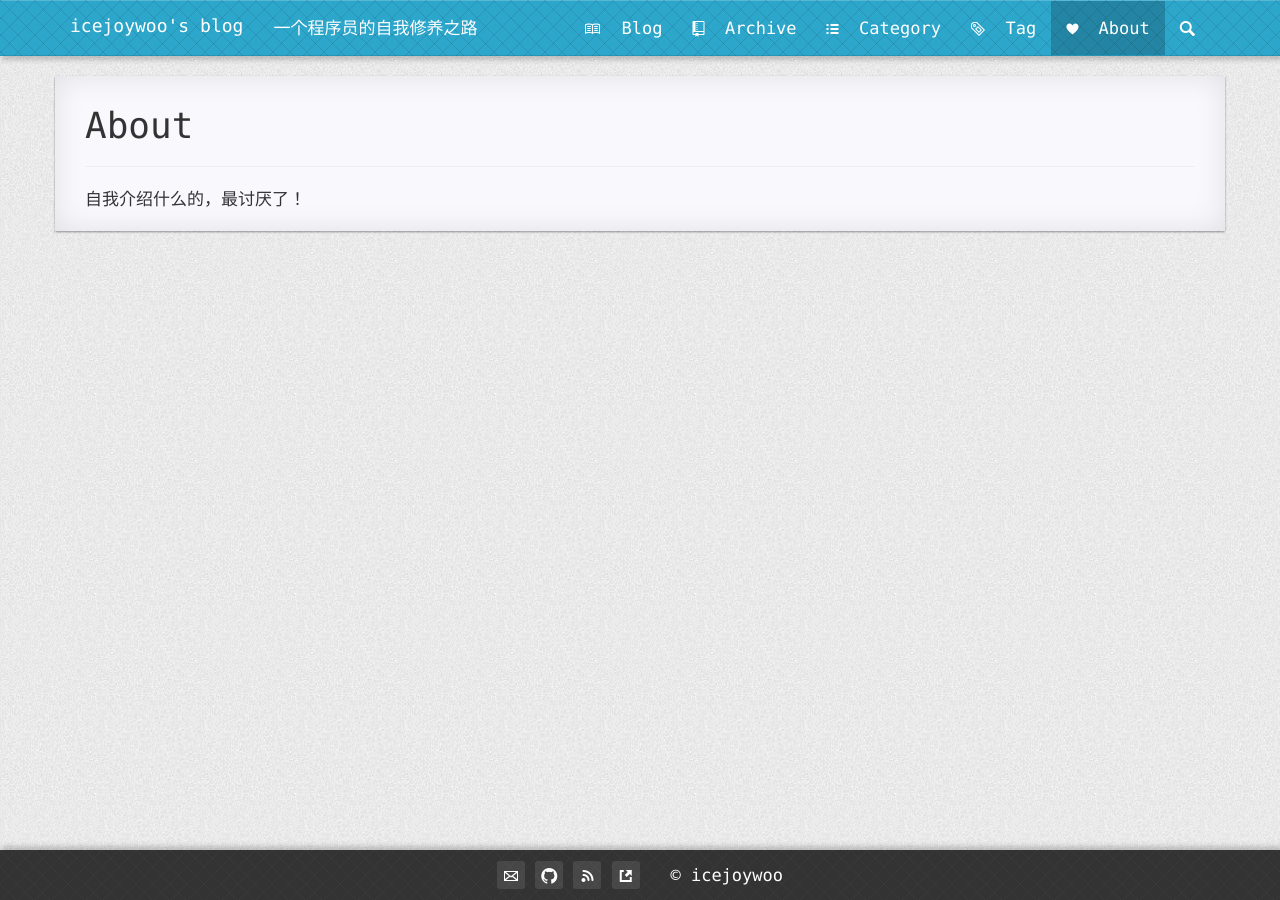
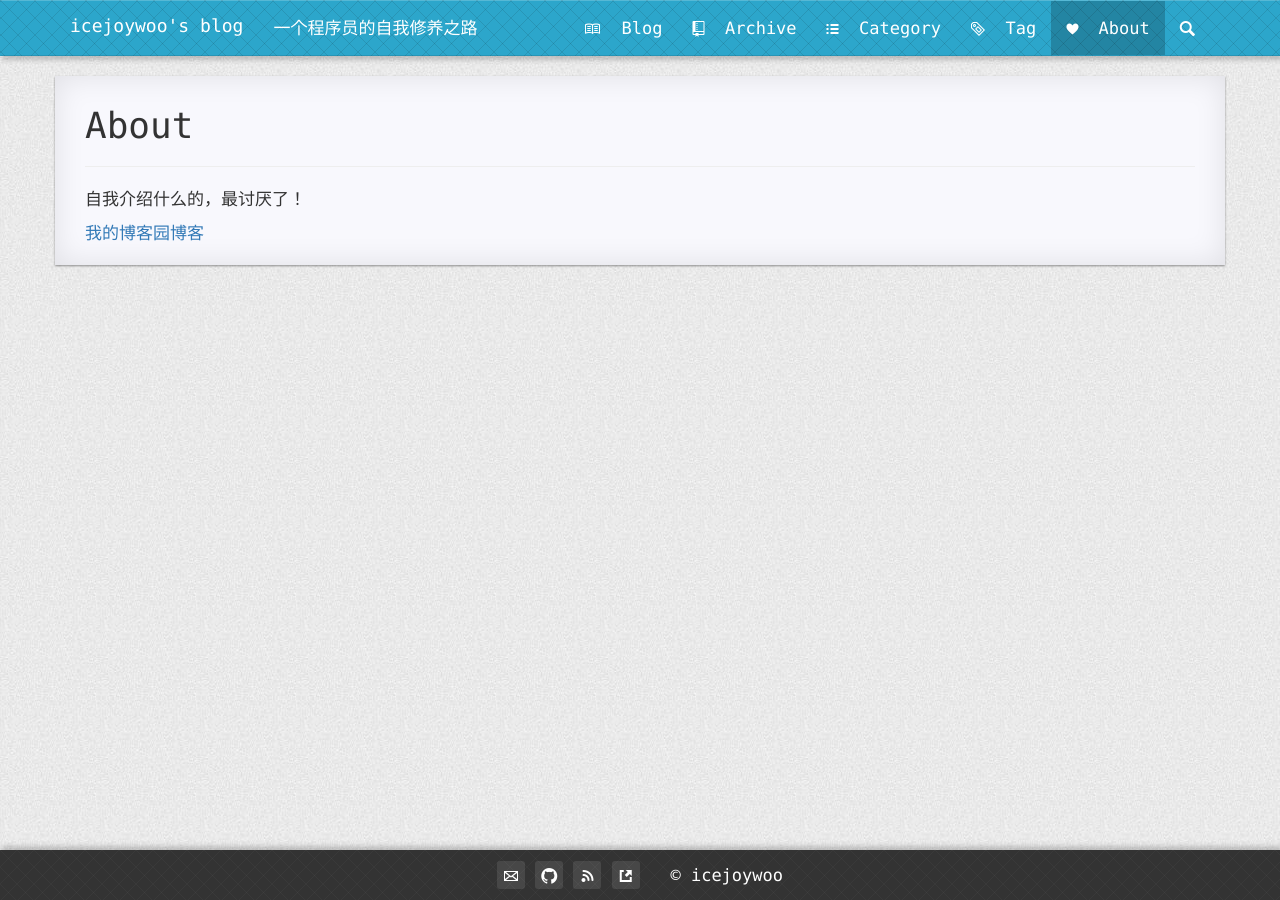
Before and after one commit to icejoywoo/icejoywoo.github.io, a Jekyll site: the page built from pages/4about.md, in a window 1280 px wide. Built offline with Jekyll 4.4.1, drawn with Linux system fonts in a browser that asks for light colours; nearby versions of some CDN libraries; Markdown is read by kramdown in place of the engine named in the settings; comment, search, counter and statistics services are not loaded.

Commit message:
add old blog url

```diff
--- a/pages/4about.md
+++ b/pages/4about.md
@@ -7,3 +7,5 @@ isNavItem: true
 ---
 
 自我介绍什么的，最讨厌了！
+
+[我的博客园博客](http://icejoywoo.cnblogs.com/)
```
